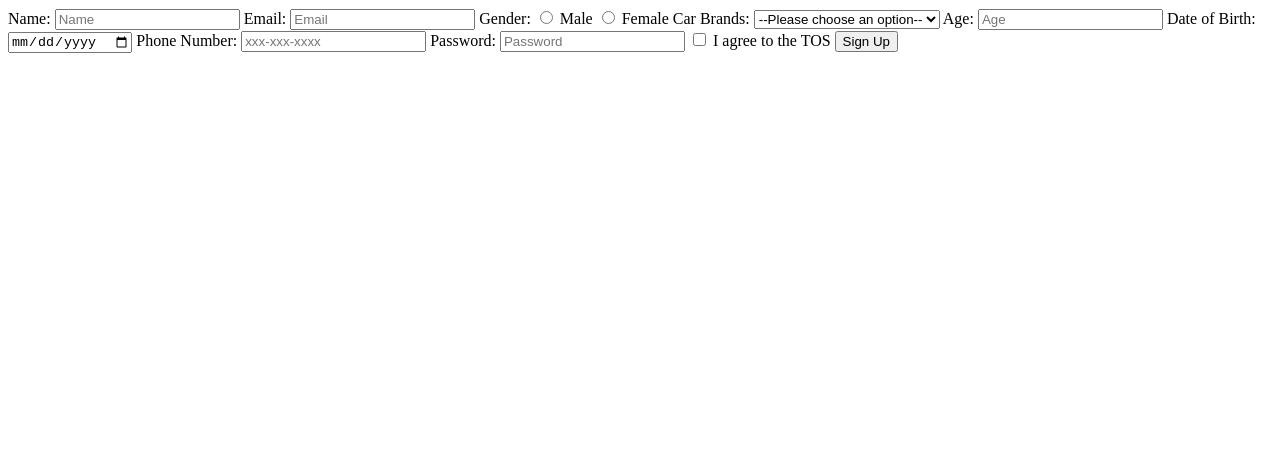
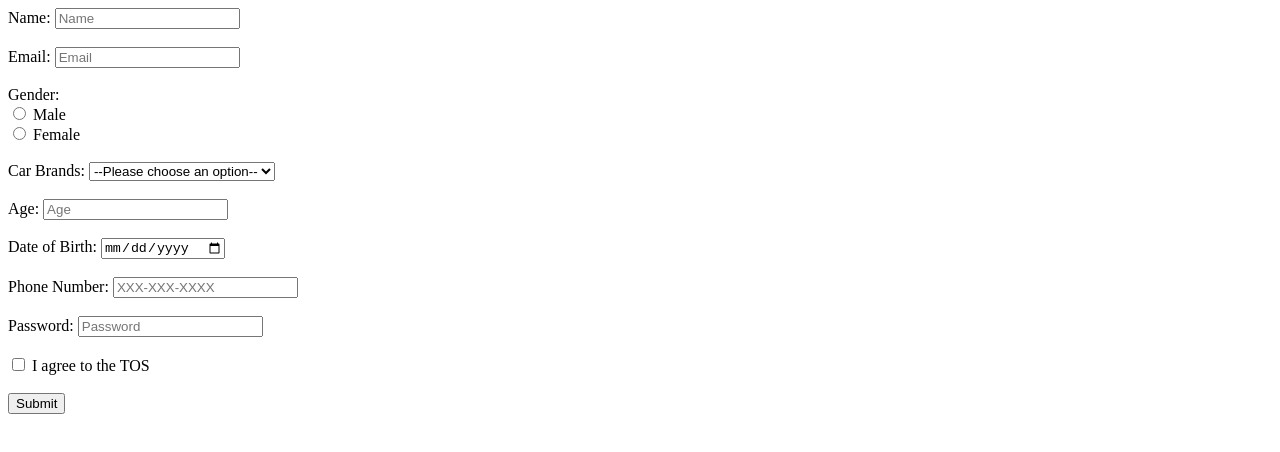
Before and after one commit to acciojob/signup-form-car-NitishKushawaha, a website: page main.html in a window 1280 px wide. Drawn offline with Linux system fonts and the light colour scheme.

Commit message:
created a submission

```diff
--- a/main.html
+++ b/main.html
@@ -1,58 +1,42 @@
 <!DOCTYPE html>
-
 <html>
-
 <head>
-	<link rel="stylesheet" href="styles.css">
+  <title>Form</title>
 </head>
-
 <body>
-	<!-- the entire body must be written by student -->
-	<form action="#" method="post">
+  <form method="post">
     <label for="name">Name:</label>
-        <input type="text" id="name" name="name" required placeholder="Name">
-
+    <input type="text" id="name" name="name" placeholder="Name">
+    <br><br>
     <label for="email">Email:</label>
-        <input type="email" id="email" name="email" required placeholder="Email">
-
-        <label>Gender:</label>
-        <label for="gender_m">
-            <input type="radio" id="gender_m" name="gender" value="male" required> Male
-        </label>
-        <label for="gender_f">
-            <input type="radio" id="gender_f" name="gender" value="female" required> Female
-        </label>
-
+    <input type="email" id="email" name="email" placeholder="Email">
+    <br><br>
+    <label for="gender">Gender:</label><br>
+    <input type="radio" id="gender_m" name="gender" value="male">
+    <label for="gender_m">Male</label><br>
+    <input type="radio" id="gender_f" name="gender" value="female">
+    <label for="gender_f">Female</label><br><br>
     <label for="cars">Car Brands:</label>
-        <select id="cars" name="cars" required>
-            <option value="" disabled selected>--Please choose an option--</option>
-            <option value="toyota">Toyota</option>
-            <option value="honda">Honda</option>
-            <option value="ford">Ford</option>
-            <option value="bmw">BMW</option>
+    <select id="cars" name="cars">
+      <option value="">--Please choose an option--</option>
+      <option value="car1">Car 1</option>
+      <option value="car2">Car 2</option>
+      <option value="car3">Car 3</option>
     </select>
-
+    <br><br>
     <label for="age">Age:</label>
-        <input type="number" id="age" name="age" required placeholder="Age">
-
+    <input type="number" id="age" name="age" placeholder="Age">
+    <br><br>
     <label for="dob">Date of Birth:</label>
-        <input type="date" id="dob" name="dob" required>
-
+    <input type="date" id="dob" name="dob">
+    <br><br>
     <label for="tel">Phone Number:</label>
-        <input type="tel" id="tel" name="tel" placeholder="xxx-xxx-xxxx">
-
+    <input type="tel" id="tel" name="tel" placeholder="XXX-XXX-XXXX">
+    <br><br>
     <label for="password">Password:</label>
-        <input type="password" id="password" name="password" required placeholder="Password">
-
-        <label>
-            <input type="checkbox" id="tos" name="tos" required> I agree to the TOS
-        </label>
-
-        <input type="submit" value="Sign Up">
-    </form>
-    <script type="text/javascript" src="./script.js">
-</script>
-
-</body>
-
-</html>
+    <input type="password" id="password" name="password" placeholder="Password">
+    <br><br>
+    <input type="checkbox" id="tos" name="tos">
+    <label for="tos">I agree to the TOS</label>
+    <br><br>
+    <input type="submit" id="Submit" name="Submit" placeholder="Submit">
```
Lines whose indentation alone changed are shown as unchanged.
